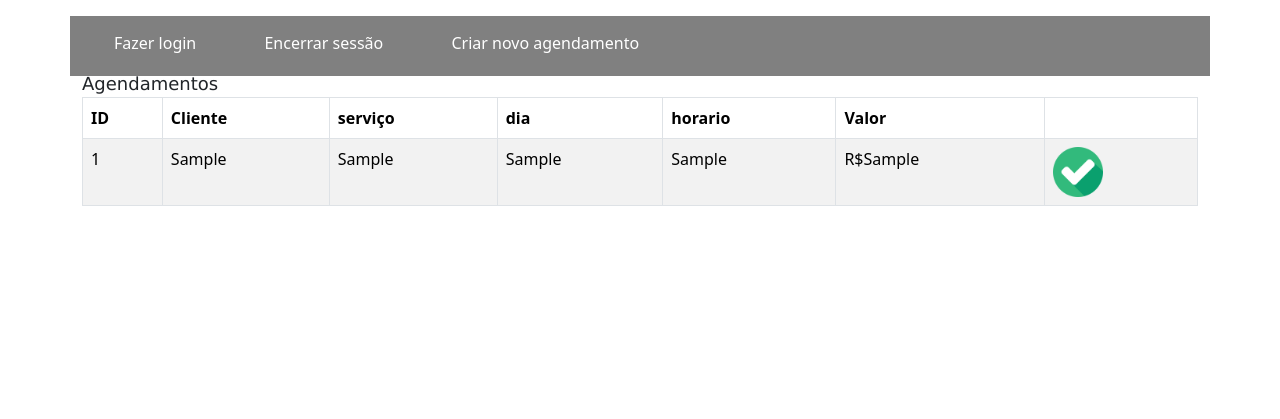
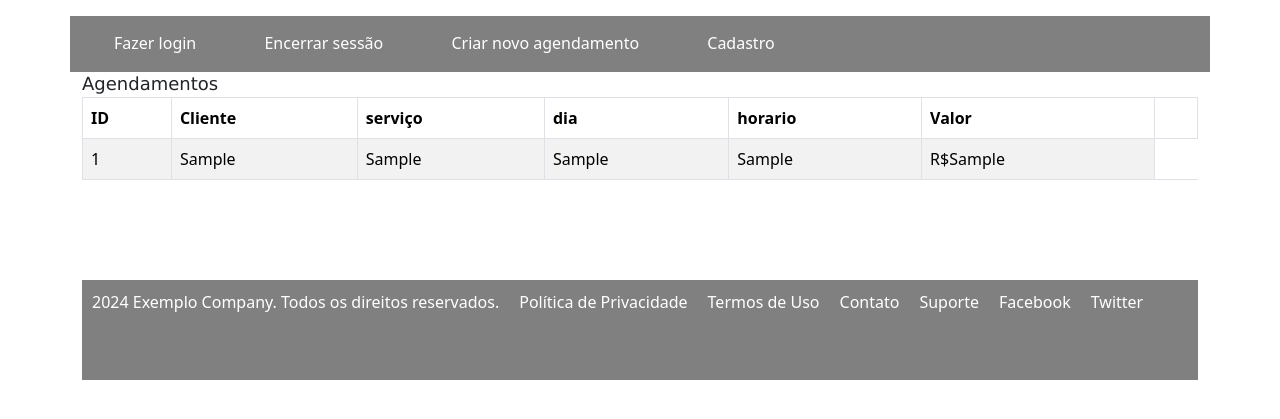
Before and after one commit to CristoGabriel/PI, a Flask app: page / in a window 1280 px wide. Shown: the top 419 px of the page. Run offline with Flask 3, Linux system fonts and the light colour scheme; tables that the repository leaves empty hold one stand-in row (values such as "Sample post"); some libraries are stand-ins or nearby versions.

Commit message:
atualizacao de estilo

```diff
--- a/static/stylesh.css
+++ b/static/stylesh.css
@@ -31,7 +31,7 @@
 
 .container {
     width: 100%;
-    height: 60px;
+    height: 56px;
     background-color: gray;
 
 }
@@ -76,3 +76,31 @@
     position: relative;
     left: 200px;
 }
+
+.pe {
+    color: white;
+    display: flex;
+    margin-top: 100px;
+    background-color: grey;
+    width: 100%;
+    height: 100px;
+}
+
+.textowhite {
+    color: white;
+    padding: 10px 10px;
+    text-decoration: none;
+}
+
+.textowhite:hover {
+    transition: color 0.3s ease;
+    color: blue;
+    padding: 10px 10px;
+    text-decoration: none;
+}
+
+.textowhites {
+    color: white;
+    padding: 10px 10px;
+    text-decoration: none;
+}
--- a/templates/index.html
+++ b/templates/index.html
@@ -6,6 +6,9 @@
     <title>Home</title>
     <link rel="stylesheet" href="{{ url_for('static', filename='stylesh.css') }}">
     <link rel="stylesheet" href="{{ url_for('static', filename='bootstrap.min.css') }}">
+    <style>
+
+    </style>
 
 </head>
 <body>
@@ -13,6 +16,7 @@
         <a href="{{ url_for('login') }}", class="criar">Fazer login</a>
         <a href="{{ url_for('logout') }}", class="criar">Encerrar sessão</a>
         <a href="{{ url_for('bar') }}", class="criar">Criar novo agendamento</a>
+        <a href="{{ url_for('pagcadastro') }}", class="criar">Cadastro</a>
 
     <div class="texto">Agendamentos</div>
     <div>
@@ -37,7 +41,9 @@
                 <td>{{ agendamento.dia }}</td>
                 <td>{{ agendamento.horario }}</td>
                 <td>R${{ agendamento.valor }}</td>
+                {% if session['usuarioLogado'] == 'adm'%}
                 <td> <a class="image-link" href="{{url_for('deletar', id=agendamento.id)}}"> <img src="{{ url_for('static', filename='imagens/image.png') }}" alt="Botão"> </a> </td>
+                {% endif %}
             </tr>
             {% endfor %}
         </tbody>
@@ -72,6 +78,16 @@
                 })();
             </script>
     </div>
+    <div class="pe">
+        <p class="textowhites"> 2024 Exemplo Company. Todos os direitos reservados.</p>
+<a href="/politica-de-privacidade" class="textowhite">Política de Privacidade</a>
+<a href="/termos-de-usoclass" class="textowhite"> Termos de Uso</a>
+<a href="/contato"class="textowhite">Contato</a>
+<a href="/suporte"class="textowhite">Suporte</a>
+<a href="https://facebook.com/exemplo" class="textowhite" target="_blank" rel="noopener">Facebook</a>
+<a href="https://twitter.com/exemplo" class="textowhite" target="_blank" rel="noopener">Twitter</a>
+    </div>
 </div>
+
 </body>
 </html>
```
